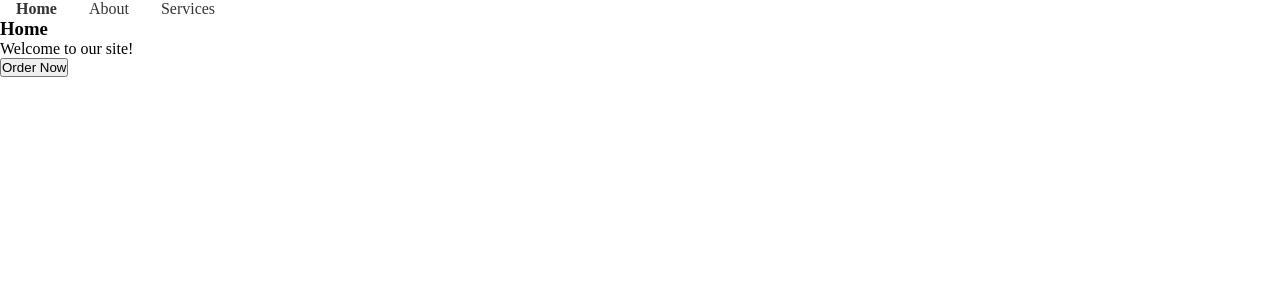
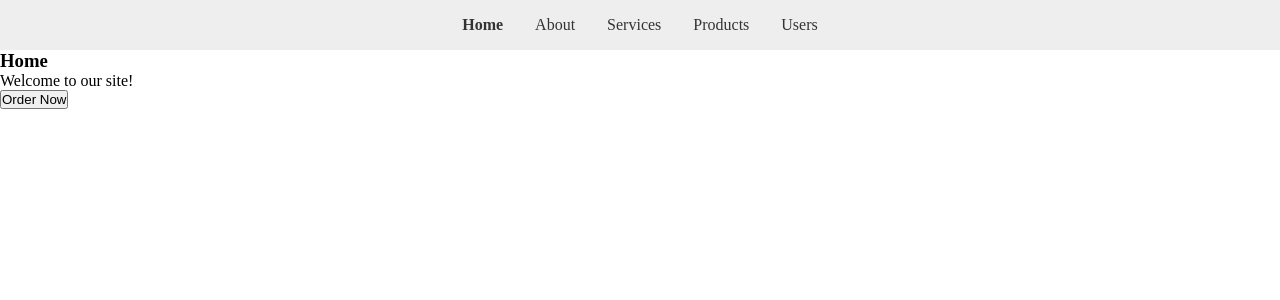
Before and after one commit to brian-ambani/react-projects, a React (Create React App) app in the folder react-website/: page / in a window 1280 px wide. Shown: the top 300 px of the page. Built offline with nearby package versions, Linux system fonts and the light colour scheme.

Commit message:
updated the nav

```diff
--- a/react-website/src/components/Nav.js
+++ b/react-website/src/components/Nav.js
@@ -2,10 +2,12 @@ import { NavLink } from "react-router-dom";
 
 export default function Nav() {
   return (
-    <nav>
+    <nav className="nav-links">
       <NavLink to="/">Home</NavLink>
       <NavLink to="about">About</NavLink>
       <NavLink to="services">Services</NavLink>
+      <NavLink to="products">Products</NavLink>
+      <NavLink to="users">Users</NavLink>
     </nav>
   );
 }
```
